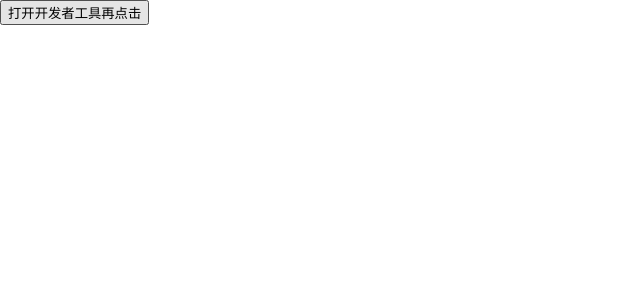
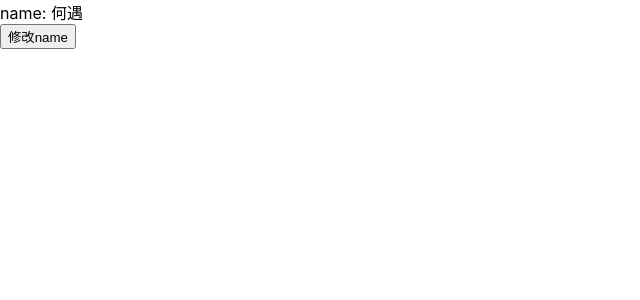
Before and after one commit to react-low-code/theory, a React (Create React App) app in the folder react-demo/: page / in a window 1280 px wide. Shown: the top 300 px of the page, without its empty margins (0-640 px from the left). Built offline with nearby package versions, Linux system fonts and the light colour scheme.

Commit message:
feat: useEffect

```diff
--- a/react-demo/src/App.tsx
+++ b/react-demo/src/App.tsx
@@ -9,9 +9,10 @@ import './App.scss'
 // import RefUse from './pages/ref'
 // import UserDetail from './pages/HOC'
 // import { PrintLogOnMount, SubmitLogFromRender } from './pages/renderProps'
-import { UseStateBaseDemo, UseStateAdvanceDemo } from './pages/useState'
+// import { UseStateBaseDemo, UseStateAdvanceDemo } from './pages/useState'
 // import FuncComVsClassCom from './pages/funcComVsClassCom'
-import UseRefDemo from './pages/useRef'
+// import UseRefDemo from './pages/useRef'
+import { EffectWithoutCleanUp } from './pages/useEffect'
 
 function App() {
   return (
@@ -42,7 +43,8 @@ function App() {
         {/* <UseStateBaseDemo/> */}
         {/* <UseStateAdvanceDemo/> */}
         {/* <FuncComVsClassCom/> */}
-        <UseRefDemo/>
+        {/* <UseRefDemo/> */}
+        <EffectWithoutCleanUp/>
     </div>
   );
 }
--- /dev/null
+++ b/react-demo/src/pages/useEffect/index.tsx
@@ -0,0 +1,65 @@
+import React, { useEffect, useState } from 'react'
+
+export function EffectWithoutCleanUp() {
+    const [name, setTitle] = useState<string>('何遇')
+    // dom 被绘制到界面上之后将 document.title 设置成本次渲染时 name 的值
+    useEffect(() => {
+        document.title = name
+        console.log('ddd')
+    })
+    const onClick = () => {
+        setTitle(Math.random() + '')
+    }
+
+    return (
+        <div>
+            <div>name: {name}</div>
+            <button onClick={onClick}>修改name</button>
+        </div>
+    )
+}
+
+
+export function EffectWithCleanUp() {
+    const [name, setTitle] = useState<string>('何遇')
+    useEffect(() => {
+        const onBody = () => {/** todo */}
+        document.body.addEventListener('click', onBody)
+        return () => {
+            // 在组件被销毁之前将事件解绑
+            document.body.removeEventListener('click', onBody)
+        }
+    })
+    const onClick = () => {
+        setTitle(Math.random() + '')
+    }
+
+    return (
+        <div>
+            <div>name: {name}</div>
+            <button onClick={onClick}>修改name</button>
+        </div>
+    )
+}
+
+export function EffectWithCleanUpNoDeps() {
+    const [name, setTitle] = useState<string>('何遇')
+    useEffect(() => {
+        const onBody = () => {/** todo */}
+        document.body.addEventListener('click', onBody)
+        return () => {
+            // 在组件被移除组件树之前将事件解绑
+            document.body.removeEventListener('click', onBody)
+        }
+    }, [])
+    const onClick = () => {
+        setTitle(Math.random() + '')
+    }
+
+    return (
+        <div>
+            <div>name: {name}</div>
+            <button onClick={onClick}>修改name</button>
+        </div>
+    )
+}
```
